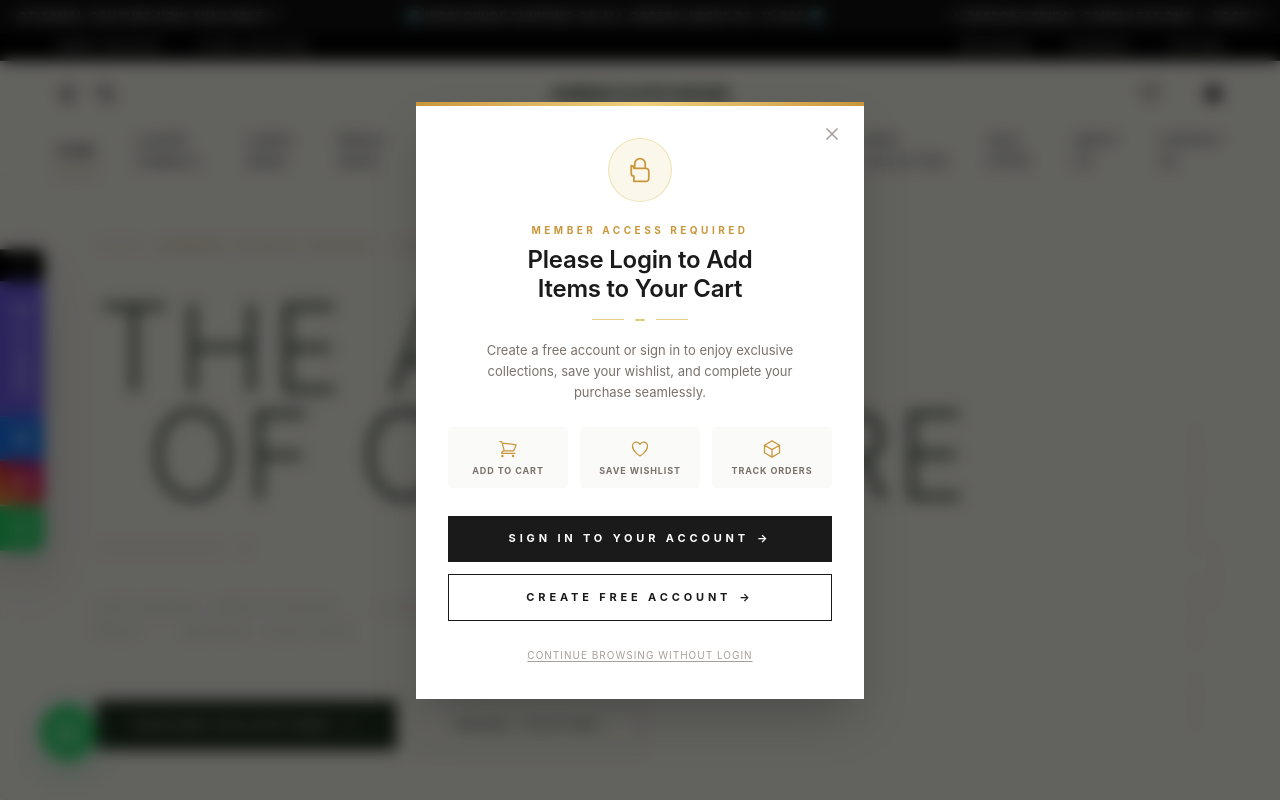
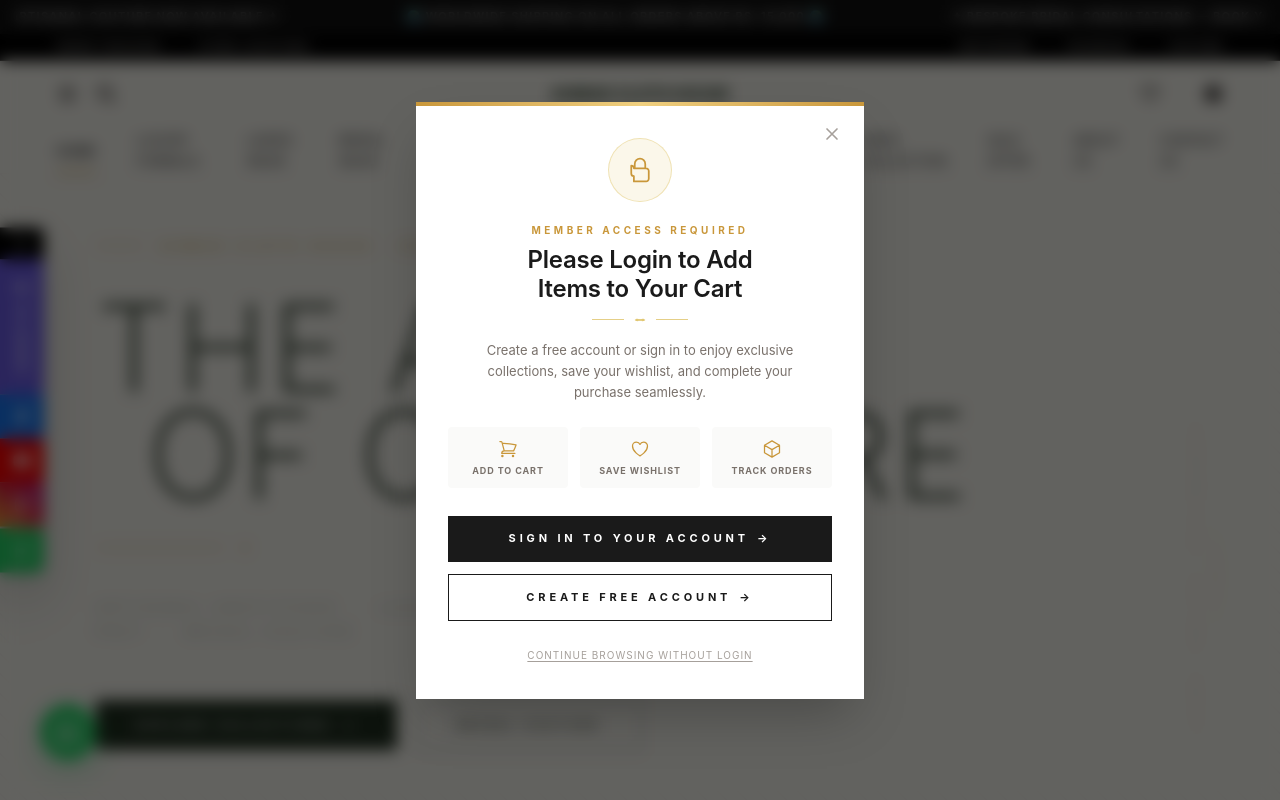
Before and after one commit to ahmadalibyteforceITSolution/AhmadClothHouse, a Vue app: page / in a window 1280 px wide. Shown: the top 800 px of the page. Built offline with nearby package versions, Linux system fonts and the light colour scheme; what vue3-google-login would draw is missing.

Commit message:
Update YouTube channel link to @ahmadClothesfabrics_aroma and add YouTube tab to floating social dock

```diff
--- a/index.html
+++ b/index.html
@@ -54,7 +54,7 @@
       "sameAs": [
         "https://www.instagram.com/ahmadclothfabrics_aroma/",
         "https://www.facebook.com/profile.php?id=61573629329844",
-        "https://www.youtube.com/@ahmadfabrics_aroma",
+        "https://www.youtube.com/@ahmadClothesfabrics_aroma",
         "https://www.tiktok.com/@theahmadfabrices_aroma"
       ],
       "address": {
--- a/src/App.vue
+++ b/src/App.vue
@@ -101,7 +101,7 @@
                     <font-awesome-icon :icon="['fab', 'facebook-f']" />
                     <span class="text-[9px] uppercase tracking-widest ml-2">Facebook</span>
                   </a>
-                  <a href="https://www.youtube.com/@ahmadfabrics_aroma" target="_blank" rel="noopener" class="social-link-panel">
+                  <a href="https://www.youtube.com/@ahmadClothesfabrics_aroma" target="_blank" rel="noopener" class="social-link-panel">
                     <font-awesome-icon :icon="['fab', 'youtube']" />
                     <span class="text-[9px] uppercase tracking-widest ml-2">YouTube</span>
                   </a>
@@ -566,7 +566,7 @@ const getAIResponse = (message) => {
   const socialLinks = {
     instagram: "https://www.instagram.com/ahmadclothfabrics_aroma/",
     facebook: "https://www.facebook.com/profile.php?id=61573629329844",
-    youtube: "https://www.youtube.com/@ahmadfabrics_aroma",
+    youtube: "https://www.youtube.com/@ahmadClothesfabrics_aroma",
     tiktok: "https://www.tiktok.com/@theahmadfabrices_aroma"
   }
 
--- a/src/components/Footer.vue
+++ b/src/components/Footer.vue
@@ -84,7 +84,7 @@
 
         <!-- Social Icons Row -->
         <div class="flex items-center gap-5 text-base text-stone-600 dark:text-stone-300">
-          <a href="https://www.youtube.com/@ahmadfabrics_aroma" target="_blank" aria-label="YouTube" class="hover:text-red-600 transition-colors">
+          <a href="https://www.youtube.com/@ahmadClothesfabrics_aroma" target="_blank" aria-label="YouTube" class="hover:text-red-600 transition-colors">
             <font-awesome-icon :icon="['fab', 'youtube']" />
           </a>
           <a href="https://www.instagram.com/ahmadclothfabrics_aroma/" target="_blank" aria-label="Instagram" class="hover:text-pink-600 transition-colors">
--- a/src/components/Home/Header.vue
+++ b/src/components/Home/Header.vue
@@ -28,7 +28,7 @@
         <span class="text-stone-700">|</span>
         <a href="https://www.facebook.com/profile.php?id=61573629329844" target="_blank" rel="noopener" class="hover:text-white transition-colors">FACEBOOK</a>
         <span class="text-stone-700">|</span>
-        <a href="https://www.youtube.com/@ahmadfabrics_aroma" target="_blank" rel="noopener" class="hover:text-white transition-colors">YOUTUBE</a>
+        <a href="https://www.youtube.com/@ahmadClothesfabrics_aroma" target="_blank" rel="noopener" class="hover:text-white transition-colors">YOUTUBE</a>
       </div>
     </div>
 
@@ -292,7 +292,7 @@
               <a href="https://www.facebook.com/profile.php?id=61573629329844" target="_blank" rel="noopener" aria-label="Facebook" class="w-9 h-9 rounded-full bg-white dark:bg-stone-900 border border-stone-300 dark:border-stone-800 flex items-center justify-center text-stone-700 dark:text-stone-300 hover:text-white hover:bg-[#1877F2] transition-all duration-300 shadow-sm">
                 <font-awesome-icon :icon="['fab', 'facebook-f']" class="text-sm" />
               </a>
-              <a href="https://www.youtube.com/@ahmadfabrics_aroma" target="_blank" rel="noopener" aria-label="YouTube" class="w-9 h-9 rounded-full bg-white dark:bg-stone-900 border border-stone-300 dark:border-stone-800 flex items-center justify-center text-stone-700 dark:text-stone-300 hover:text-white hover:bg-red-600 transition-all duration-300 shadow-sm">
+              <a href="https://www.youtube.com/@ahmadClothesfabrics_aroma" target="_blank" rel="noopener" aria-label="YouTube" class="w-9 h-9 rounded-full bg-white dark:bg-stone-900 border border-stone-300 dark:border-stone-800 flex items-center justify-center text-stone-700 dark:text-stone-300 hover:text-white hover:bg-red-600 transition-all duration-300 shadow-sm">
                 <font-awesome-icon :icon="['fab', 'youtube']" class="text-sm" />
               </a>
               <a href="https://www.tiktok.com/@theahmadfabrices_aroma" target="_blank" rel="noopener" aria-label="TikTok" class="w-9 h-9 rounded-full bg-white dark:bg-stone-900 border border-stone-300 dark:border-stone-800 flex items-center justify-center text-stone-700 dark:text-stone-300 hover:text-white hover:bg-black transition-all duration-300 shadow-sm">
--- a/src/views/Home.vue
+++ b/src/views/Home.vue
@@ -67,13 +67,31 @@
         </div>
       </div>
 
-      <!-- Instagram Tab (With Rounded Bottom Corner) -->
+      <!-- YouTube Tab -->
+      <div class="relative group/yt w-11">
+        <a
+          href="https://www.youtube.com/@ahmadClothesfabrics_aroma"
+          target="_blank"
+          rel="noopener"
+          class="w-11 h-11 bg-[#FF0000] hover:bg-[#cc0000] text-white flex items-center justify-center transition-all duration-300 shadow-md"
+          title="YouTube"
+        >
+          <font-awesome-icon :icon="['fab', 'youtube']" class="text-base" />
+        </a>
+        <!-- Slideout Badge -->
+        <div class="absolute left-full top-1/2 -translate-y-1/2 ml-1.5 hidden group-hover/yt:flex items-center gap-2 bg-[#FF0000] text-white px-3 py-1.5 rounded-r-md shadow-xl text-xs font-bold tracking-wide whitespace-nowrap z-50">
+          <span>YouTube</span>
+          <span class="text-[10px] opacity-80">&rarr;</span>
+        </div>
+      </div>
+
+      <!-- Instagram Tab -->
       <div class="relative group/insta w-11">
         <a
           href="https://www.instagram.com/ahmadclothfabrics_aroma/"
           target="_blank"
           rel="noopener"
-          class="w-11 h-11 bg-gradient-to-tr from-[#f09433] via-[#dc2743] to-[#bc1888] hover:opacity-90 text-white flex items-center justify-center transition-all duration-300 rounded-br-lg shadow-md"
+          class="w-11 h-11 bg-gradient-to-tr from-[#f09433] via-[#dc2743] to-[#bc1888] hover:opacity-90 text-white flex items-center justify-center transition-all duration-300 shadow-md"
           title="Instagram"
         >
           <font-awesome-icon :icon="['fab', 'instagram']" class="text-base" />
@@ -85,7 +103,7 @@
         </div>
       </div>
 
-      <!-- WhatsApp Tab -->
+      <!-- WhatsApp Tab (Rounded Bottom Corner) -->
       <div class="relative group/wa w-11 mt-0.5">
         <a
           href="https://wa.me/923416887454"
```
